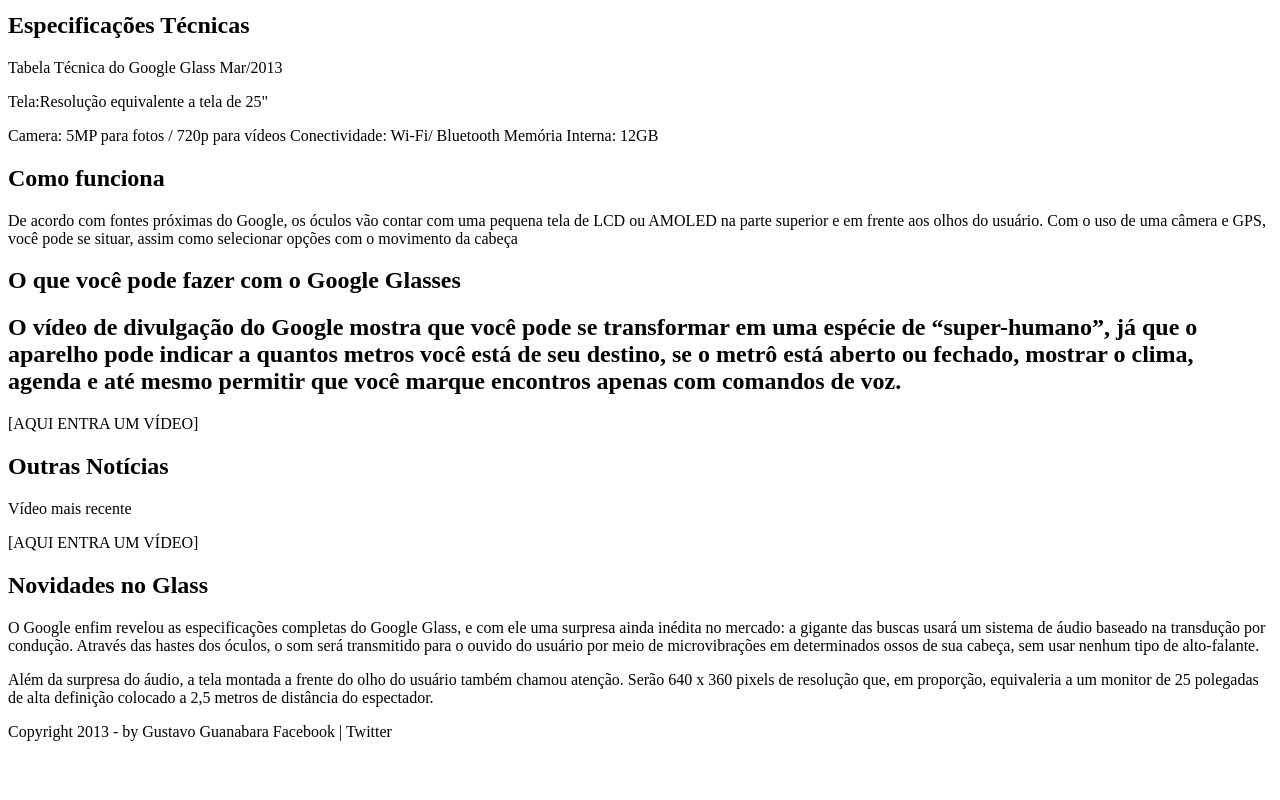
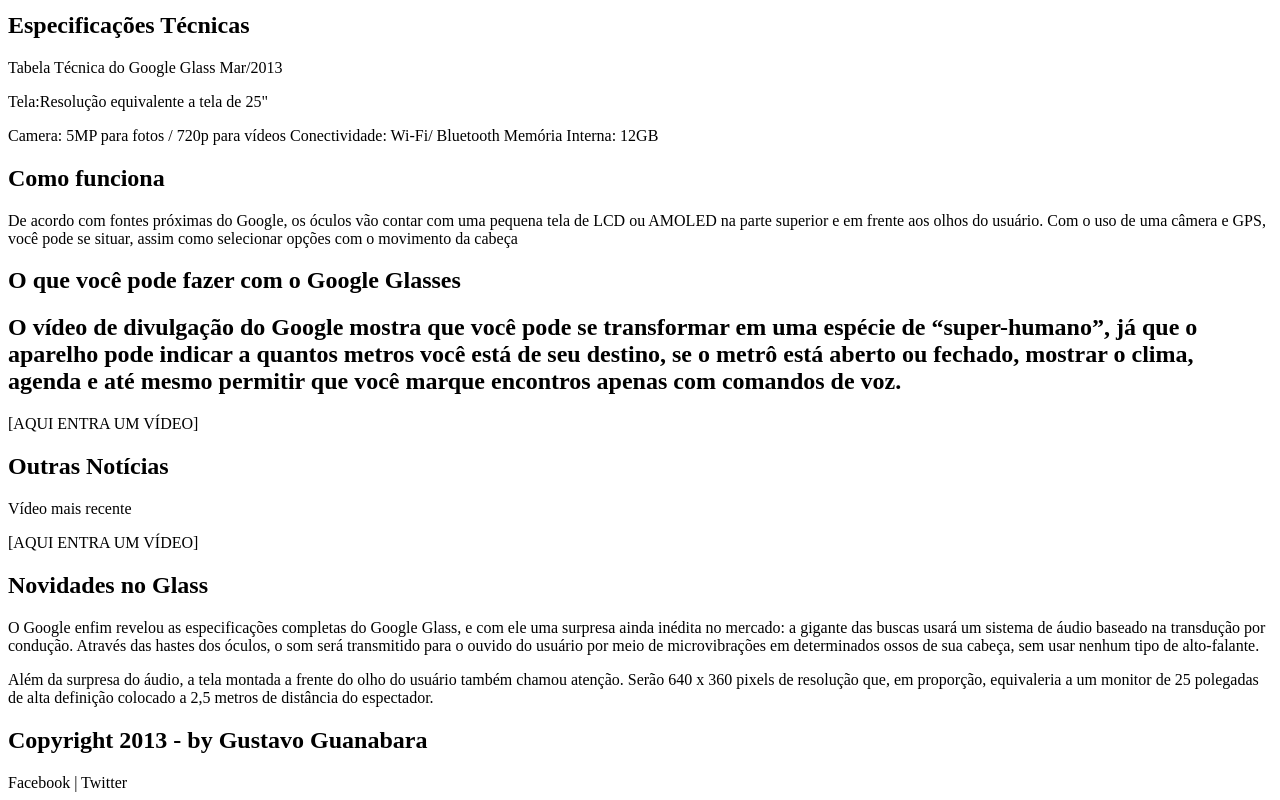
Before and after one commit to ArthurHenriqueSchlikmann/Google-Glass, a plain HTML site: page site-1/index.html in a window 1280 px wide. Shown: the part 620-1420 px from the top of the page. Before the commit the page ends 1369 px from the top, so only its background shows below. Drawn offline with Linux system fonts and the light colour scheme.

Commit message:
atualizar
10ª atualização

```diff
--- a/site-1/index.html
+++ b/site-1/index.html
@@ -62,7 +62,7 @@
 
 <p>Além da surpresa do áudio, a tela montada a frente do olho do usuário também chamou atenção. Serão 640 x 360 pixels de resolução que, em proporção, equivaleria a um monitor de 25 polegadas de alta definição colocado a 2,5 metros de distância do espectador.</p>
 
-Copyright 2013 - by Gustavo Guanabara
+<h2>Copyright 2013 - by Gustavo Guanabara</h2>
 Facebook | Twitter
 </div>
 </body>
```
